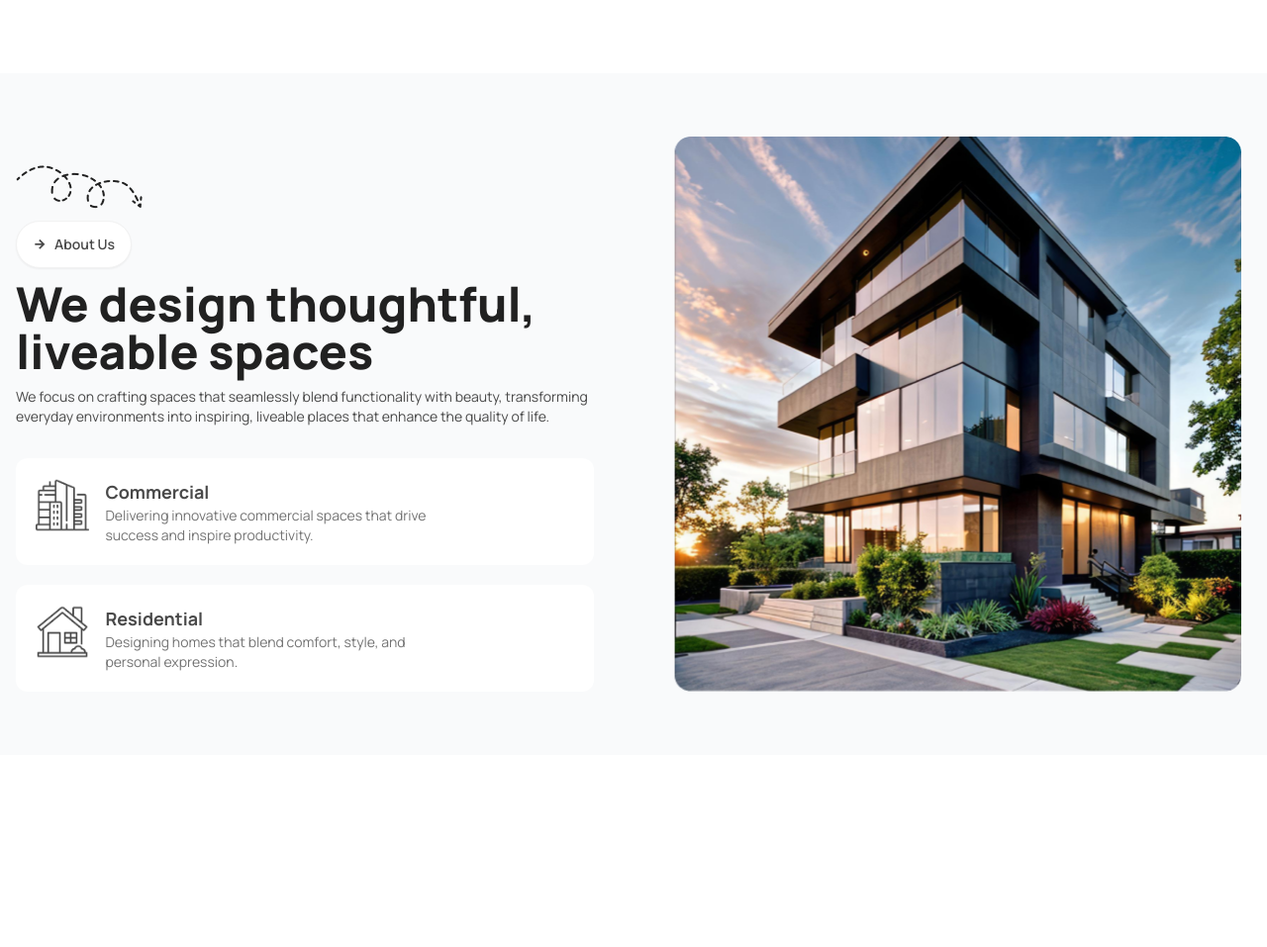
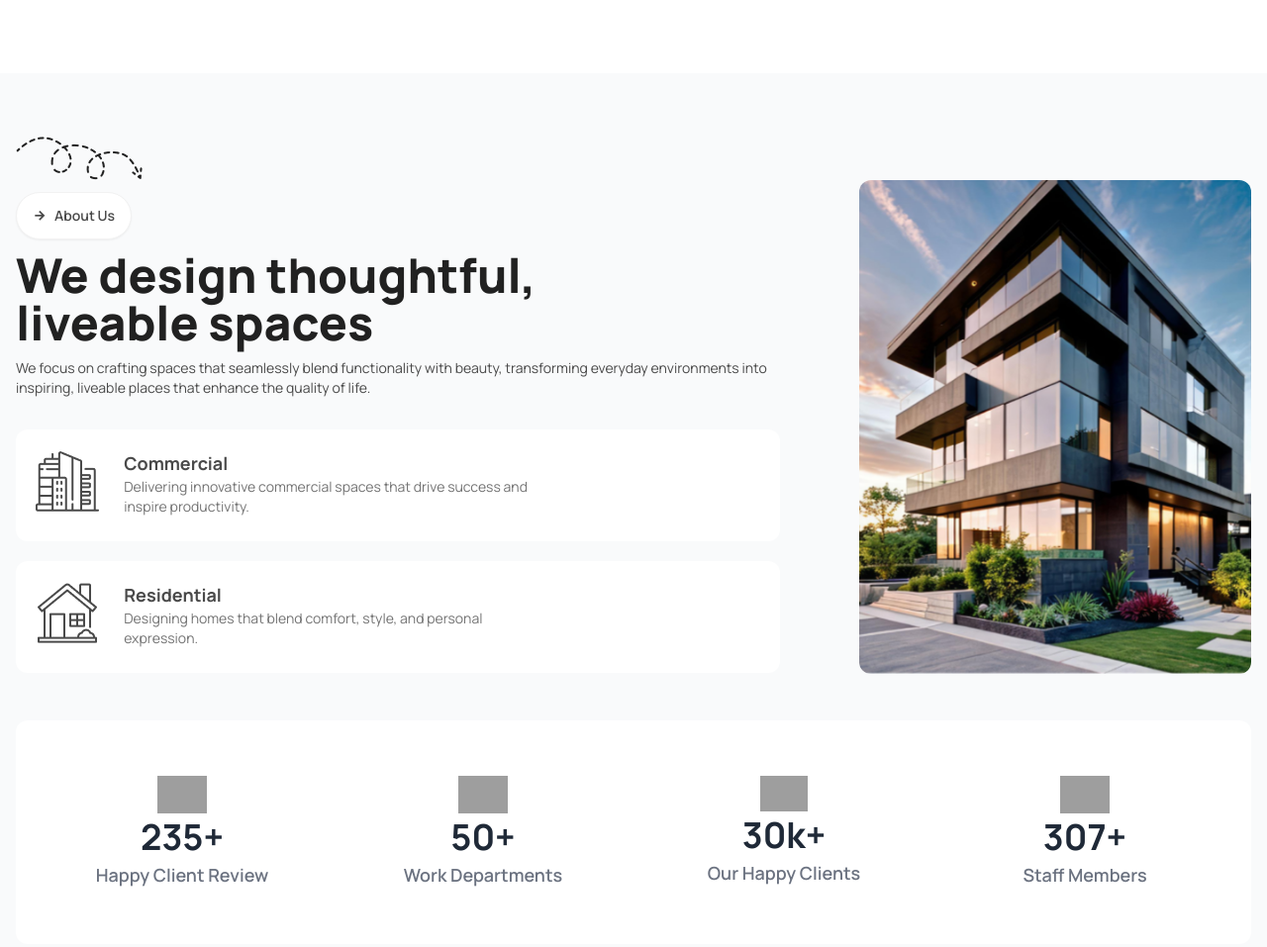
Before and after one commit to TondraMou/Assignment-03, a plain HTML site: page index.html in a window 1280 px wide. Shown: the part 820-1777 px from the top of the page at 99% size. Before the commit the page ends 1583 px from the top, so only its background shows below. Drawn offline with nearby package versions, Linux system fonts and the light colour scheme; grey boxes are pictures that could not be loaded.

Commit message:
added number section

```diff
--- a/index.html
+++ b/index.html
@@ -61,18 +61,17 @@
     <main>
       <section class="bg-gray-50 py-8 lg:py-16 p-4">
         <div class="flex flex-col lg:flex-row gap-5 lg:gap-10 xl:gap-20  container mx-auto">
-
-            <div class="flex flex-col gap-3 lg:w-1/2  lg:self-end ">
+            <div class="flex flex-col gap-3  lg:self-end ">
               <div>
                 <img src="./assets/Vector.png" alt="" class="hidden lg:block">
               </div>
                 <button class="btn self-center lg:self-start rounded-full bg-white text-[#494949]"><i
                         class="ri-arrow-right-line"></i>About
                     Us</button>
-                <h1 class="text-3xl lg:text-4xl xl:text-5xl font-extrabold text-center lg:text-left text-[#212121]">We design
+                <h1 class="text-2xl lg:text-4xl xl:text-5xl font-extrabold text-center lg:text-left text-[#212121] lg:w-[550px]">We design
                     thoughtful, liveable
                     spaces</h1>
-                <p class="text-center text-sm text-[#494949] md:mx-auto lg:text-left lg:mx-0 md:mb-5">We focus on crafting spaces that seamlessly blend functionality with beauty, transforming everyday environments into inspiring, liveable places that enhance the quality of life.</p>
+                <p class="text-center lg:text-sm text-xs text-[#494949] md:mx-auto lg:text-left lg:mx-0 md:mb-5">We focus on crafting spaces that seamlessly blend functionality with beauty, transforming everyday environments into inspiring, liveable places that enhance the quality of life.</p>
                 <div class="flex flex-col  gap-5 md:flex-row lg:flex-col">
                     <div class="w-full bg-white rounded-xl p-5 flex gap-4">
                         <div class="mb-2 w-[20%] lg:w-[10%]">
@@ -96,11 +95,43 @@
 
             </div>
 
-            <div class=" lg:w-1/2  ">
+            <div>
                 <img src="./assets/Rectangle.png" alt=""
-                    class="h-[200px] md:h-[400px] w-full lg:w-auto   lg:h-[100%]    object-cover rounded-xl">
+                    class="h-[200px] md:h-[400px] w-full lg:w-auto   lg:h-[92%] lg:mt-11   object-cover rounded-xl">
             </div>
         </div>
+
+        <div class="container mx-auto mt-12 ">
+          <div
+              class=" bg-white p-5 md:p-8 lg:py-14 grid grid-cols-1 md:grid-cols-2 lg:grid-cols-4 gap-8 rounded-xl">
+              <div class="flex flex-col gap-1 text-center">
+                  <img width="50" height="50"
+                      src="https://img.icons8.com/?size=100&id=5456&format=png&color=000000"
+                      alt="" class="self-center" />
+                  <div class="font-bold text-4xl">235+</div>
+                  <p class="font-semibold text-lg text-gray-500">Happy Client Review</p>
+              </div>
+
+
+              <div class="flex flex-col gap-1 text-center">
+                  <img width="50" height="50" src="https://img.icons8.com/?size=100&id=87486&format=png&color=000000" alt=""
+                      class="self-center" />
+                  <div class="font-bold text-4xl">50+</div>
+                  <p class="font-semibold text-lg text-gray-500">Work Departments</p>
+              </div>
+              <div class="flex flex-col gap-1 text-center">
+                  <img width="48" height="48" src="https://img.icons8.com/?size=100&id=hvONXlblBgE9&format=png&color=000000"
+                      alt="" class="self-center" />
+                  <div class="font-bold text-4xl">30k+</div>
+                  <p class="font-semibold text-lg text-gray-500">Our Happy Clients</p>
+              </div>
+              <div class="flex flex-col gap-1 text-center">
+                  <img width="50" height="50" src="https://img.icons8.com/?size=100&id=40390&format=png&color=000000" alt=""
+                      class="self-center" />
+                  <div class="font-bold text-4xl">307+</div>
+                  <p class="font-semibold text-lg text-gray-500">Staff Members</p>
+              </div>
+          </div>
       </section>
     </main>
 </body>
```
